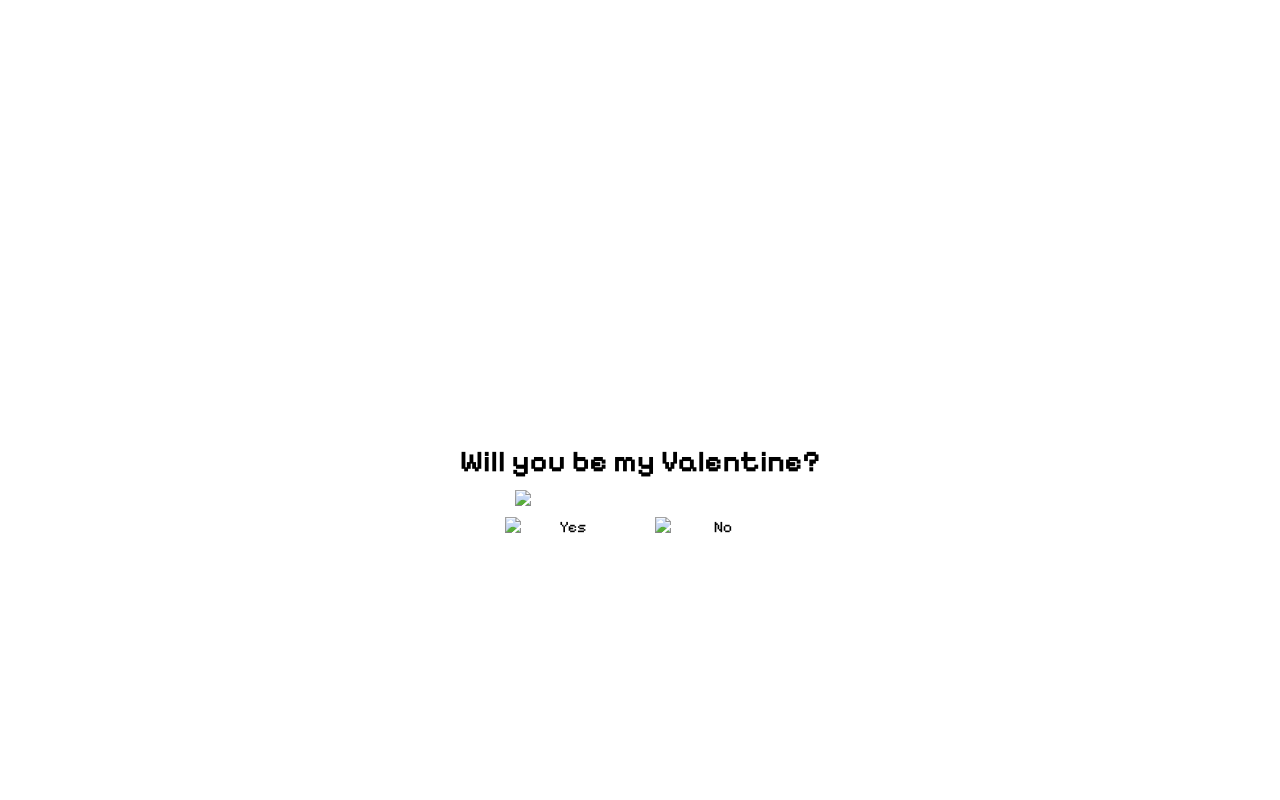
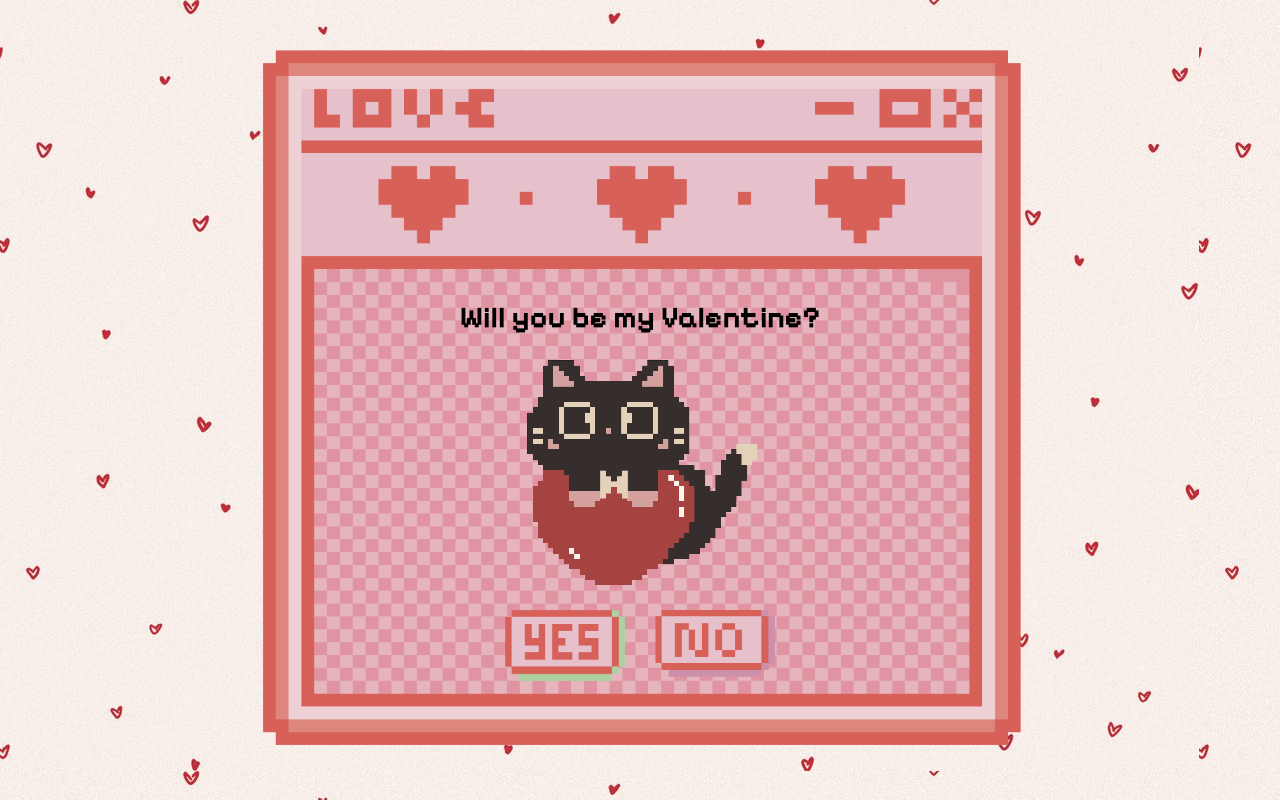
Before and after one commit to addieactuallystudies-source/valentine-ask, a plain HTML site: page index.html in a window 1280 px wide. Both pictures are taken after a click on the element "♡ Letter for You ♡". Drawn offline with Linux system fonts and the light colour scheme; a web font is replaced by a local one.

Commit message:
fix all image paths

```diff
--- a/index.html
+++ b/index.html
@@ -12,12 +12,11 @@
       href="https://fonts.googleapis.com/css2?family=Aldrich&family=Pixelify+Sans:wght@400..700&display=swap"
       rel="stylesheet"
     />
-    <title>Document</title>
   </head>
   <body>
     <!-- Envelope Screen -->
     <div id="envelope-container">
-   <img src="images/envelope.png" alt="Envelope" id="envelope" />
+      <img src="images/envelope.png" alt="Envelope" id="envelope" />
       <p>♡ Letter for You ♡</p>
     </div>
 
@@ -26,13 +25,13 @@
       <div class="letter-window">
         <h1 id="letter-title">Will you be my Valentine?</h1>
 
-        <img src="cat_heart.gif" class="cat" id="letter-cat" />
+        <img src="images/cat_heart.gif" class="cat" id="letter-cat" />
 
         <div class="buttons" id="letter-buttons">
-          <img src="yes.png" class="btn yes-btn" alt="Yes" />
+          <img src="images/yes.png" class="btn yes-btn" alt="Yes" />
 
           <div class="no-wrapper">
-            <img src="no.png" class="btn no-btn" alt="No" />
+            <img src="images/no.png" class="btn no-btn" alt="No" />
           </div>
         </div>
 
@@ -41,6 +40,7 @@
         </p>
       </div>
     </div>
+
     <script src="script.js"></script>
   </body>
 </html>
--- a/script.js
+++ b/script.js
@@ -10,18 +10,16 @@ const buttons = document.getElementById("letter-buttons");
 const finalText = document.getElementById("final-text");
 
 // Click Envelope
-
 envelope.addEventListener("click", () => {
     envelope.style.display = "none";
     letter.style.display = "flex";
 
-    setTimeout( () => {
+    setTimeout(() => {
         document.querySelector(".letter-window").classList.add("open");
-    },50);
+    }, 50);
 });
 
 // Logic to move the NO btn
-
 noBtn.addEventListener("mouseover", () => {
     const min = 200;
     const max = 200;
@@ -36,33 +34,11 @@ noBtn.addEventListener("mouseover", () => {
     noBtn.style.transform = `translate(${moveX}px, ${moveY}px)`;
 });
 
-// Logic to make YES btn to grow
-
-// let yesScale = 1;
-
-// yesBtn.style.position = "relative"
-// yesBtn.style.transformOrigin = "center center";
-// yesBtn.style.transition = "transform 0.3s ease";
-
-// noBtn.addEventListener("click", () => {
-//     yesScale += 2;
-
-//     if (yesBtn.style.position !== "fixed") {
-//         yesBtn.style.position = "fixed";
-//         yesBtn.style.top = "50%";
-//         yesBtn.style.left = "50%";
-//         yesBtn.style.transform = `translate(-50%, -50%) scale(${yesScale})`;
-//     }else{
-//         yesBtn.style.transform = `translate(-50%, -50%) scale(${yesScale})`;
-//     }
-// });
-
 // YES is clicked
-
 yesBtn.addEventListener("click", () => {
     title.textContent = "Yippeeee!";
 
-    catImg.src = "cat_dance.gif";
+    catImg.src = "images/cat_dance.gif";
 
     document.querySelector(".letter-window").classList.add("final");
 
--- a/style.css
+++ b/style.css
@@ -4,7 +4,7 @@ body {
     display: flex;
     justify-content: center;
     align-items: center;
-    background-image: url("heart-bg.jpg");
+    background-image: url("images/heart-bg.jpg");
     font-family: "Pixelify Sans", sans-serif;
 }
 
@@ -15,15 +15,9 @@ body {
 }
 
 @keyframes pulse {
-    0% {
-        transform:scale(1);
-    }
-    50% {
-        transform: scale(1.1);
-    }
-    100% {
-        transform: scale(1);
-    }
+    0% { transform:scale(1); }
+    50% { transform: scale(1.1); }
+    100% { transform: scale(1); }
 }
 
 #envelope{
@@ -34,7 +28,7 @@ body {
 
 #letter-container{
     display: none;
-    position:fixed;
+    position: fixed;
     inset: 0;
     justify-content: center;
     align-items: center;
@@ -44,13 +38,12 @@ body {
     width: 90vw;
     max-width: 800px;
     aspect-ratio: 3/2;
-    padding: 20px 20px 0 20px;
     display: flex;
     flex-direction: column;
     justify-content: center;
     align-items: center;
     text-align: center;
-    background-image: url("window.png");
+    background-image: url("images/window.png");
     background-size: contain;
     background-repeat: no-repeat;
     background-position: center;
@@ -70,7 +63,7 @@ body {
 
 h1 {
     font-size: 30px;
-    margin:0;
+    margin: 0;
 }
 
 p {
@@ -78,7 +71,6 @@ p {
 }
 
 /* Cat */
-
 .cat {
     width: 250px;
     margin: 10px 0;
@@ -109,9 +101,9 @@ p {
 
 .yes-btn,
 .no-btn {
-width: 120px;
-height: auto;
-display: inline-block;
+    width: 120px;
+    height: auto;
+    display: inline-block;
 }
 
 .yes-btn {
```
